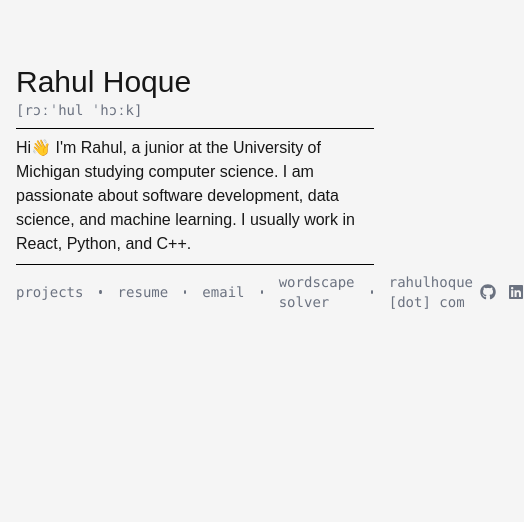
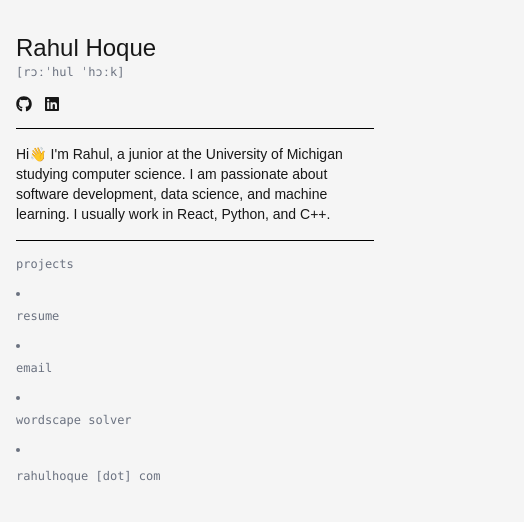
Before and after one commit to HoqueUM/portfolio-2, a Next.js app: page / in a window 390 px wide. Shown: the top 522 px of the page, 524 px wide, since content can reach past the window. Built offline with nearby package versions, Linux system fonts and the light colour scheme.

Commit message:
mobile friendly

```diff
--- a/app/page.tsx
+++ b/app/page.tsx
@@ -4,49 +4,49 @@ import { FaGithub, FaLinkedin } from "react-icons/fa";
 export default function Home() {
   return (
     <div className="min-h-screen relative">
-      <main className="px-4 sm:px-8 pt-16 pb-24 max-w-4xl mx-auto">
-        <div className="space-y-2">
-          <div className="flex items-start justify-between w-full">
-            <div className="flex flex-col">
-              <h1 className="text-3xl font-medium">Rahul Hoque</h1>
-              <p className="font-mono text-sm text-gray-500 align-text-bottom">[rɔːˈhul ˈhɔːk]</p>
+      <main className="px-4 sm:px-8 pt-8 sm:pt-16 pb-12 sm:pb-24 max-w-4xl mx-auto">
+        <div className="space-y-4">
+          {/* Header Section */}
+          <div className="flex flex-col sm:flex-row sm:items-start sm:justify-between w-full">
+            <div className="flex flex-col mb-2 sm:mb-0">
+              <h1 className="text-2xl sm:text-3xl font-medium">Rahul Hoque</h1>
+              <p className="font-mono text-xs sm:text-sm text-gray-500">[rɔːˈhul ˈhɔːk]</p>
             </div>
-            <div className="flex items-end self-end gap-4">
+            <div className="flex items-center gap-3 sm:self-end mt-2 sm:mt-0">
+              <a href="https://github.com/HoqueUM/" target="_blank" className="hover:text-gray-800 transition-colors">
+                <FaGithub size={16} />
+              </a>
+              <a href="https://www.linkedin.com/in/rahul-hoque/" target="_blank" className="hover:text-gray-800 transition-colors">
+                <FaLinkedin size={16} />
+              </a>
             </div>
           </div>
 
           <div className='w-full h-[.01rem] bg-black mt-2'></div>
 
           <div className="prose max-w-none">
-            <p>
+            <p className="text-sm sm:text-base">
               Hi👋 I&apos;m Rahul, a junior at the University of Michigan studying computer science. I am passionate
               about software development, data science, and machine learning. I usually work in React, Python, and C++.
             </p>
           </div>
 
           <div className='w-full h-[.01rem] bg-black mt-2'></div>
-          <div className="flex flex-row items-center justify-between w-full text-gray-500 font-mono text-sm">
-          <div className="flex flex-row gap-4 items-center">
-            <a href="/projects/" className="trace"><p>projects</p></a>
-            <div className="bullet"></div>
-            <a href="https://drive.google.com/file/d/1-Kkd105lWaRqflDbkSNRE-_fVm_iPPsF/view" target="_blank" className="trace text-gray-500"><p>resume</p></a>
-            <div className="bullet"></div>
-            <a href="mailto:rhoque@umich.edu" className="trace"><p>email</p></a>
-            <div className="bullet"></div>
-            <a href="/wordscapes-solver/" className="trace"><p>wordscape solver</p></a>
-            <div className="bullet"></div>
-            <div className="text-gray-500">rahulhoque [dot] com</div>
+
+          {/* Navigation Links - Stacked on mobile, horizontal on larger screens */}
+          <div className="flex flex-col sm:flex-row sm:items-center sm:justify-between w-full text-gray-500 font-mono text-xs sm:text-sm">
+            <nav className="flex flex-col sm:flex-row gap-3 sm:gap-4 sm:items-center">
+              <a href="/projects/" className="hover:text-gray-800 transition-colors pb-2 sm:pb-0">projects</a>
+              <div className="hidden sm:block bullet"></div>
+              <a href="https://drive.google.com/file/d/1-Kkd105lWaRqflDbkSNRE-_fVm_iPPsF/view" target="_blank" className="hover:text-gray-800 transition-colors pb-2 sm:pb-0">resume</a>
+              <div className="hidden sm:block bullet"></div>
+              <a href="mailto:rhoque@umich.edu" className="hover:text-gray-800 transition-colors pb-2 sm:pb-0">email</a>
+              <div className="hidden sm:block bullet"></div>
+              <a href="/wordscapes-solver/" className="hover:text-gray-800 transition-colors pb-2 sm:pb-0">wordscape solver</a>
+              <div className="hidden sm:block bullet"></div>
+              <div className="text-gray-500 pt-1 sm:pt-0">rahulhoque [dot] com</div>
+            </nav>
           </div>
-
-          <div className="flex flex-row gap-3 items-center ml-auto">
-            <a href="https://github.com/HoqueUM/" target="_blank" className=" hover:text-gray-800 transition-colors">
-              <FaGithub size={16} />
-            </a>
-            <a href="https://www.linkedin.com/in/rahul-hoque/" target="_blank" className=" hover:text-gray-800 transition-colors">
-              <FaLinkedin size={16} />
-            </a>
-          </div>
-        </div>
         </div>
       </main>
     </div>
```
